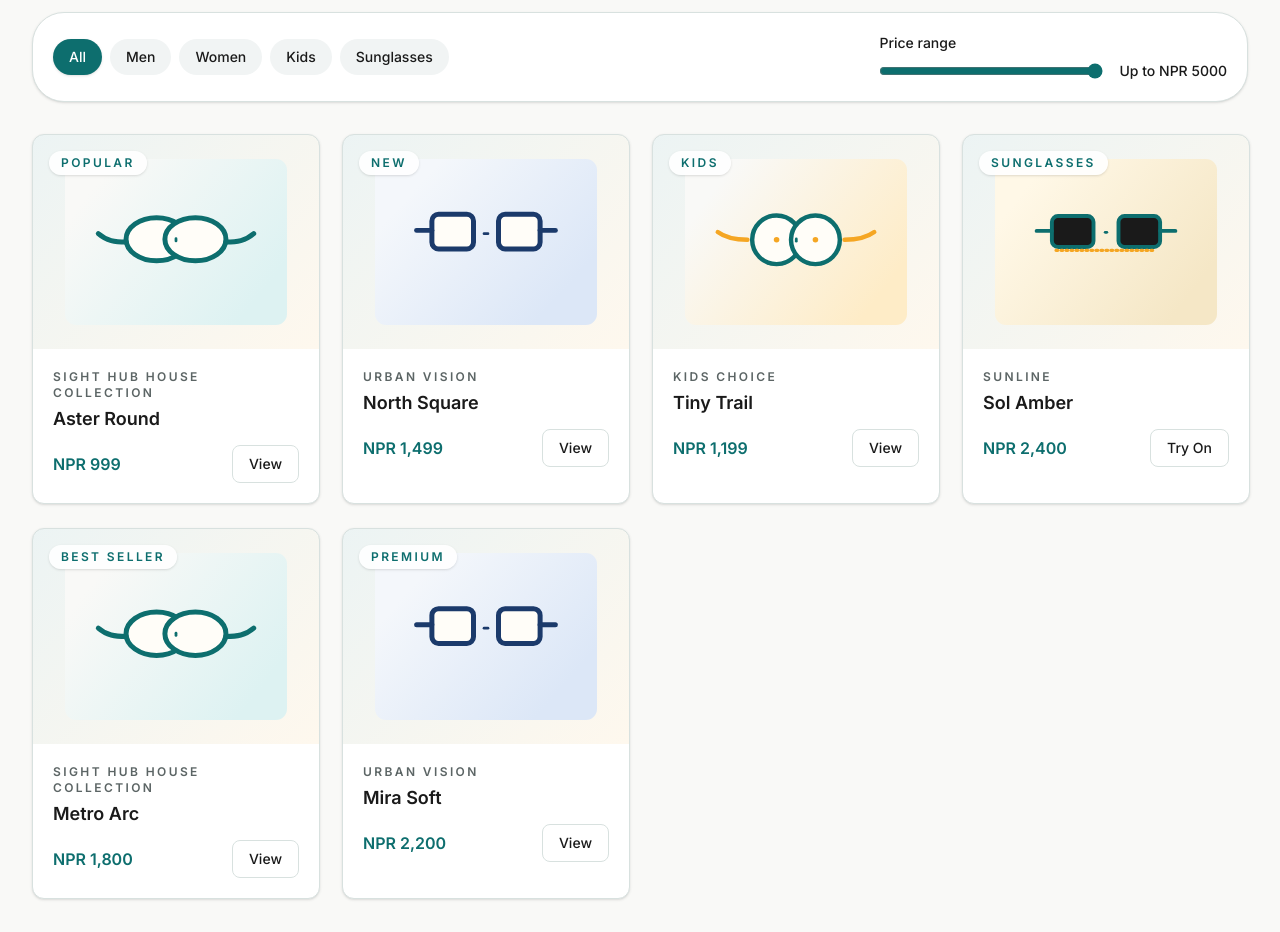
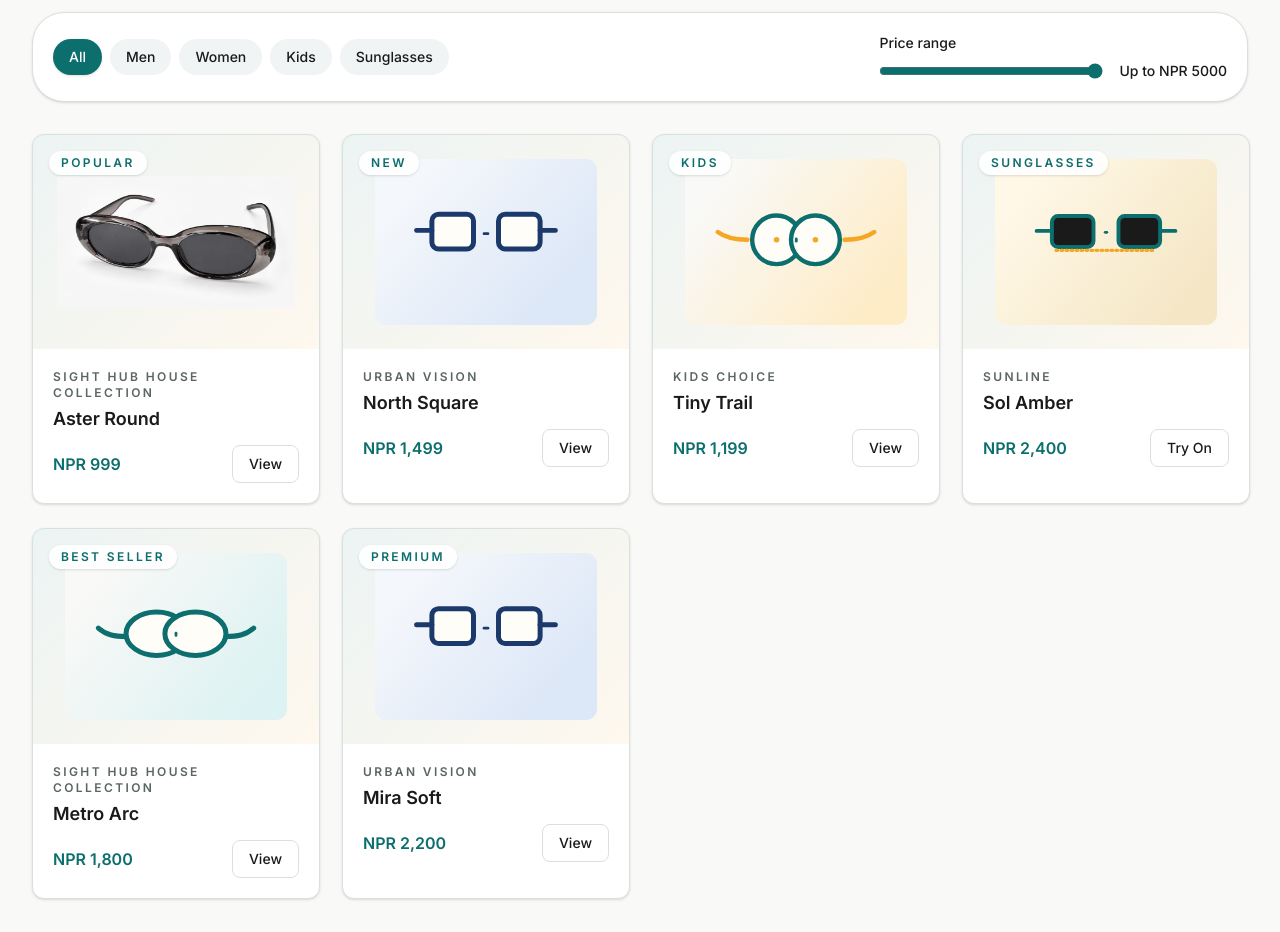
Before and after one commit to imbivek08/sight-hub, a Next.js app: page /glasses in a window 1280 px wide. Shown: the part 1260-2192 px from the top of the page. Built offline with nearby package versions, Linux system fonts and the light colour scheme.

Commit message:
added image for test

```diff
--- a/app/contact/page.tsx
+++ b/app/contact/page.tsx
@@ -32,7 +32,7 @@ const contactDetails = [
   {
     icon: Mail,
     title: "Email",
-    text: "hello@sighthubclinic.com",
+    text: "sighthuboptical@gmail.com",
   },
   {
     icon: Clock3,
--- a/app/eye-test/page.tsx
+++ b/app/eye-test/page.tsx
@@ -8,7 +8,7 @@ import { Award, Baby, CheckCircle2, Contact2, Glasses, PhoneCall } from "lucide-
 
 export async function generateMetadata(): Promise<Metadata> {
   return {
-    title: "Affordable Eye Test in Kathmandu",
+    title: "Affordable Eye Test in Madhyapur Thimi-02",
     description:
       "Book an affordable eye test in Kathmandu with transparent pricing, expert optometrists, and online appointment requests.",
     openGraph: {
@@ -127,7 +127,7 @@ export default function EyeTestPage() {
         </div>
       </AnimatedSection>
 
-      <AnimatedSection className="mx-auto max-w-7xl px-4 py-20 sm:px-6 lg:px-8" delay={0.08}>
+      {/* <AnimatedSection className="mx-auto max-w-7xl px-4 py-20 sm:px-6 lg:px-8" delay={0.08}>
         <div className="max-w-2xl">
           <p className="text-sm font-semibold uppercase tracking-[0.24em] text-primary">Pricing</p>
           <h2 className="mt-3 font-serif text-4xl font-semibold tracking-tight text-foreground sm:text-[2.5rem]">
@@ -137,7 +137,7 @@ export default function EyeTestPage() {
         <div className="mt-10">
           <PricingTable />
         </div>
-      </AnimatedSection>
+      </AnimatedSection> */}
 
       <AnimatedSection className="mx-auto max-w-7xl px-4 py-20 sm:px-6 lg:px-8" delay={0.1}>
         <div className="grid gap-12 lg:grid-cols-[1fr_0.9fr] lg:items-start">
--- a/app/glasses/page.tsx
+++ b/app/glasses/page.tsx
@@ -19,7 +19,7 @@ export async function generateMetadata(): Promise<Metadata> {
 
 const frames = [
   {
-    image: "/images/frame-round.svg",
+    image: "/images/sunglasses-women.jpeg",
     alt: "Round titanium eyeglass frame in a warm neutral finish",
     name: "Aster Round",
     brand: "Sight Hub House Collection",
```
Also changed, not shown: public/images/sunglasses-women.jpeg (added).
